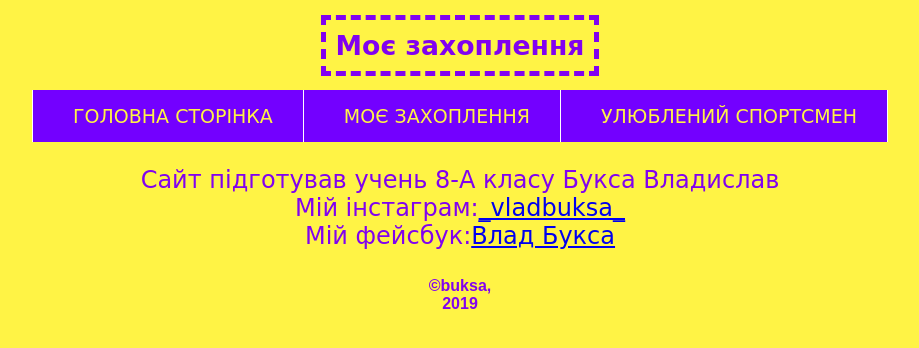
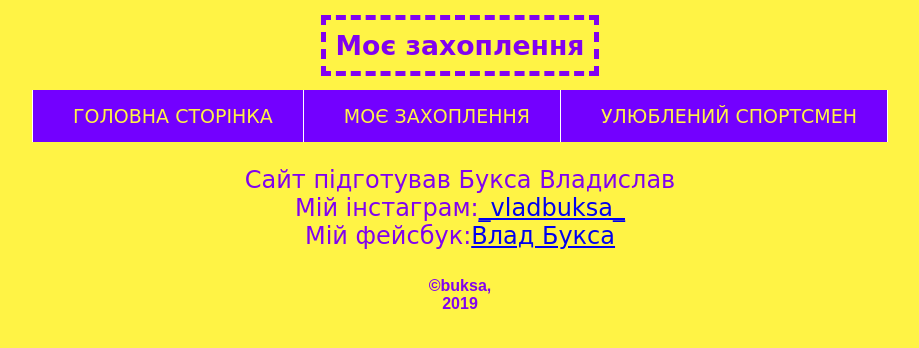
Before and after one commit to VladyslavBuksa/MYINF.github.io, a plain HTML site: page index.html in a window 1280 px wide. Shown: the whole page, without its empty margins (180-1099 px from the left). Drawn offline with Linux system fonts and the light colour scheme.

Commit message:
Update index.html

```diff
--- a/index.html
+++ b/index.html
@@ -113,7 +113,7 @@
     </nav>
 </header>
 	<p align=center>
-	Сайт підготував учень 8-А класу Букса Владислав<br/>
+	Сайт підготував Букса Владислав<br/>
 	Мій інстаграм:<a href="https://www.instagram.com/vladbuksa/">_vladbuksa_</a><br/>
 	Мій фейсбук:<a href="https://www.facebook.com/vladbuksa">Влад Букса</a>
 	</p>
```
